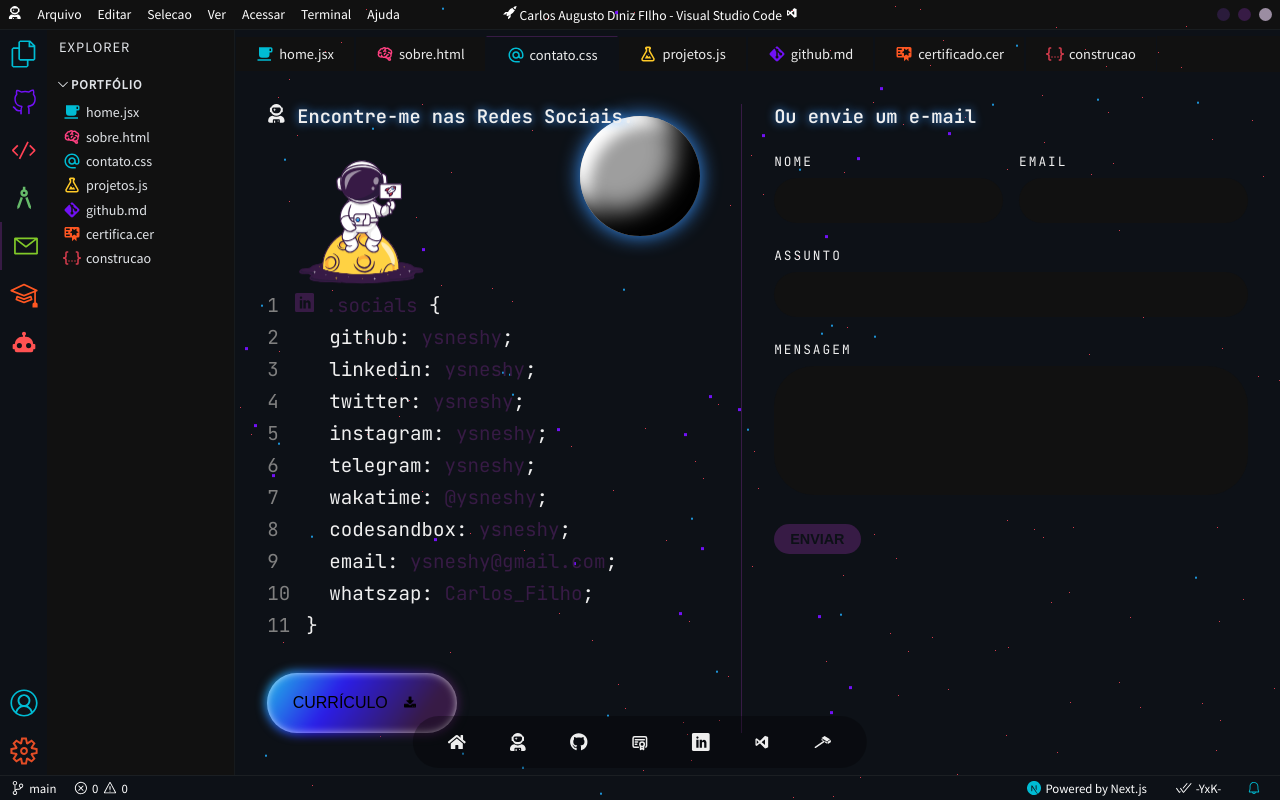
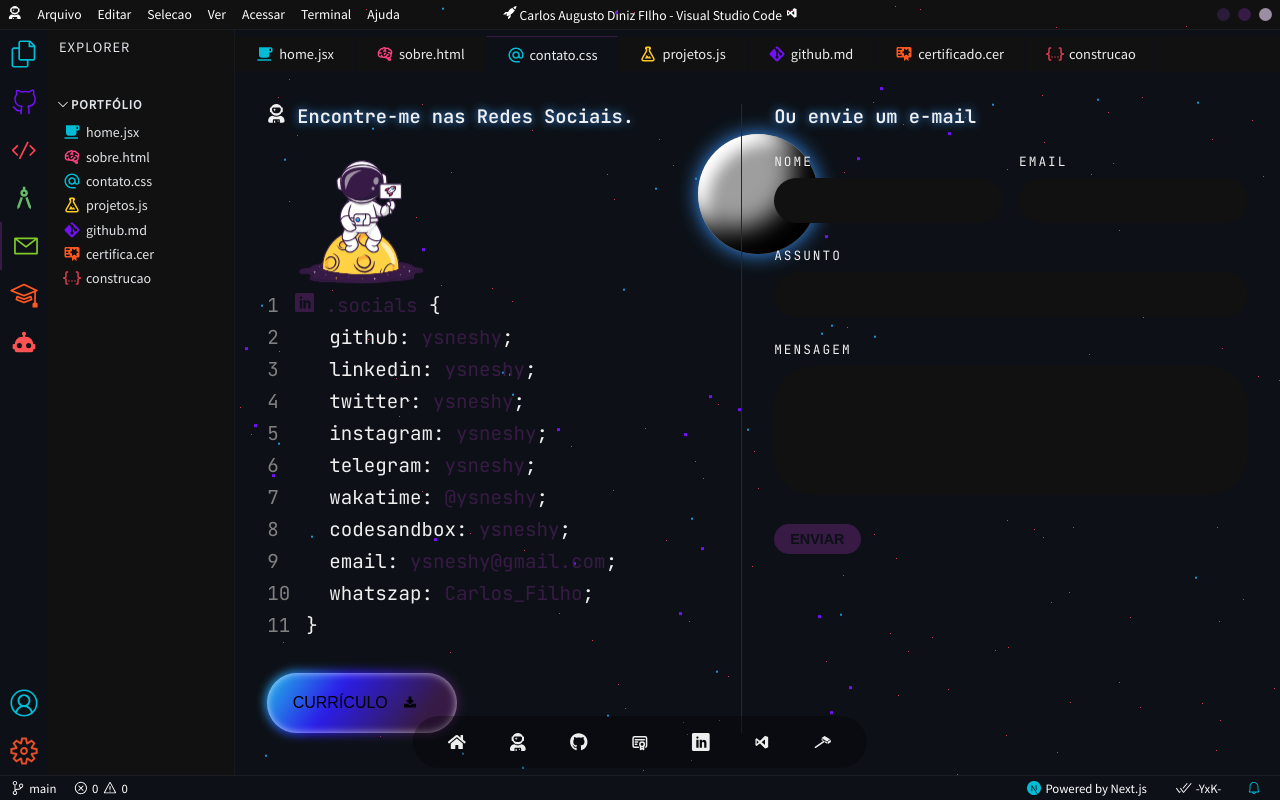
Before and after one commit to ysneshy/portfolio-carlos-filho, a Next.js app: page /contact in a window 1280 px wide. Shown: the top 800 px of the page. Built offline with nearby package versions, Linux system fonts and the light colour scheme; grey boxes are pictures that could not be loaded.

Commit message:
:bug: upgrade 994

```diff
--- a/styles/ArticleCard.module.css
+++ b/styles/ArticleCard.module.css
@@ -7,36 +7,43 @@
   text-decoration: none;
   color: white;
   transition: all 0.3s;
+  position:relative;
 }
 
 .container:hover {
   box-shadow: 5px 5px 10px rgba(0, 0, 0, 0.3);
+  position:relative;
 }
 
 .container img {
   border-radius: 5px;
+  position:relative;
 }
 
 .content {
   padding: 1rem 0;
+  position:relative;
 }
 
 .title {
   color: var(--accent-color);
   font-size: 1.2rem;
   margin-bottom: 1rem;
+  position:relative;
 }
 
 .stats {
   display: flex;
   font-size: 1;
   margin-top: auto;
+  position:relative;
 }
 
 .stat {
   display: flex;
   align-items: center;
   margin-right: 1rem;
+  position:relative;
 }
 
 .icon {
@@ -44,4 +51,5 @@
   height: 15px;
   width: 25px;
   margin-right: 0.25rem;
+  position:relative;
 }
--- a/styles/ArticlesPage.module.css
+++ b/styles/ArticlesPage.module.css
@@ -3,6 +3,7 @@
   display: grid;
   grid-template-columns: repeat(auto-fit, minmax(250px, 1fr));
   gap: 1.5rem;
+  position:relative;
 }
 
 .underline {
@@ -18,14 +19,17 @@
   background-size: 100% 0.2em;
   background-position: 0 88%;
   transition: background-size 0.25s ease-in;
+  position:relative;
 }
 
 .underline:hover {
   background-size: 100% 88%;
+  position:relative;
 }
 
 @media screen and (max-width: 900px) {
   .container {
     grid-template-columns: repeat(auto-fit, minmax(200px, 1fr));
+    position:relative;
   }
 }
--- a/styles/Explorer.module.css
+++ b/styles/Explorer.module.css
@@ -4,6 +4,7 @@
   color: rgb(225, 228, 232);
   font-family: 'Source Sans Pro', sans-serif;
   border-right: 1px solid var(--explorer-border);
+  position:relative;
 }
 
 .title {
@@ -13,6 +14,7 @@
   font-size: 0.9rem;
   letter-spacing: 1px;
   margin-bottom: 0.75rem;
+  position:relative;
 }
 
 
@@ -25,18 +27,20 @@
   align-items: center;
   cursor: pointer;
   padding: 0 0.5rem;
+  position:relative;
 }
 
 
 .checkbox {
   position: absolute;
   opacity: 0;
-  z-index: -1;
+  position:relative;
 }
 
 .files {
   padding: 0.5rem 0;
   cursor: pointer;
+  position:relative;
 }
 
 .file {
@@ -44,10 +48,12 @@
   display: flex;
   align-items: center;
   font-size: 0.875rem;
+  position:relative;
 }
 
 .file p {
   margin-left: 5px;
+  position:relative;
 }
 
 /* menu */
@@ -64,6 +70,7 @@
 
 .chevron {
   transition: transform 0.2s;
+  position:relative;
 }
 
 @media screen and (min-width: 2000px) {
--- a/styles/GithubPage.module.css
+++ b/styles/GithubPage.module.css
@@ -6,6 +6,7 @@
   align-items: center;
   height: 100px;
   margin-bottom: 1.5rem;
+  position:relative;
 }
 
 .user > div {
@@ -17,18 +18,22 @@
   border-right: 2px solid var(--accent-color);
   padding: 0 1rem;
   height: 100%;
+  position:relative;
 }
 
 .avatar {
   border-radius: 50%;
+  position:relative;
 }
 
 .user > div:last-child {
   border-right: none;
+  position:relative;
 }
 
 .username {
   margin-left: 10px;
+  position:relative;
 }
 
 .container {
@@ -36,19 +41,23 @@
   grid-template-columns: repeat(auto-fit, minmax(240px, 1fr));
   gap: 1.5rem;
   margin: 1.5rem 0;
+  position:relative;
 }
 
 .title {
   margin-bottom: 1.5rem;
+  position:relative;
 }
 
 .contributions article {
   width: 100% !important;
+  position:relative;
 }
 
 @media screen and (max-width: 900px) {
   .user h3 {
     font-size: 1rem;
+    position:relative;
   }
 }
 
@@ -58,5 +67,6 @@
   }
   .username {
     display: none;
+    position:relative;
   }
 }
--- a/styles/globals.css
+++ b/styles/globals.css
@@ -6,215 +6,274 @@
   margin: 0;
   padding: 0;
   box-sizing: border-box;
+  position:relative;
 }
 li {
   list-style: none;
+  position:relative;
 }
 
 /* Tags */
 .react {
   border: 0.1rem solid rgb(97, 218, 251);
+  position:relative;
 }
 .react:hover {
   background: rgba(97, 218, 251, 0.25);
+  position:relative;
 }
 
 .joi {
   border: 0.1rem solid rgb(21, 55, 226);
+  position:relative;
 }
 .joi:hover {
   background: rgba(28, 61, 222, 0.25);
+  position:relative;
 }
 
 
 .sinon {
   border: 0.1rem solid rgb(171, 251, 97);
+  position:relative;
 }
 .sinon:hover {
   background: rgba(141, 251, 97, 0.25);
+  position:relative;
 }
 
 
 .chai {
   border: 0.1rem solid rgb(118, 106, 71);
+  position:relative;
 }
 .chai:hover {
   background: rgba(127, 129, 90, 0.25);
+  position:relative;
 }
 
 .mocha {
   border: 0.1rem solid rgb(75, 66, 40);
+  position:relative;
 }
 .mocha:hover {
   background: rgba(94, 95, 65, 0.25);
+  position:relative;
 }
 
 .docker {
   border: 0.1rem solid rgb(50, 53, 216);
+  position:relative;
 }
 .docker:hover {
+  position:relative;
   background: rgba(16, 26, 53, 0.25);
 }
 
 .jquey {
+  position:relative;
   border: 0.1rem solid rgb(97, 218, 251);
 }
 .jquey:hover {
+  position:relative;
   background: rgba(97, 218, 251, 0.25);
 }
 
 .php {
+  position:relative;
   border: 0.1rem solid rgb(78, 165, 190);
 }
 .php:hover {
+  position:relative;
   background: rgba(72, 155, 177, 0.25);
 }
 
 .wordpress {
+  position:relative;
   border: 0.1rem solid rgb(6, 73, 92);
 }
 .wordpress:hover {
+  position:relative;
   background: rgba(4, 74, 94, 0.25);
 }
 
 .css {
+  position:relative;
   border: 0.1rem solid rgb(231, 82, 23);
 }
 .css:hover {
+  position:relative;
   background: rgba(173, 90, 11, 0.25);
 }
 
 .html {
+  position:relative;
   border: 0.1rem solid rgb(10, 156, 196);
 }
 .html:hover {
+  position:relative;
   background: rgba(3, 132, 167, 0.25);
 }
 
-
 .javascript {
+  position:relative;
   border: 0.1rem solid rgb(251, 230, 97);
 }
 .javascript:hover {
+  position:relative;
   background: rgba(251, 223, 97, 0.25);
 }
 
 
 .rtl {
+  position:relative;
   border: 0.1rem solid rgb(251, 120, 97);
 }
 .rtl:hover {
+  position:relative;
   background: rgba(251, 107, 97, 0.25);
 }
 
 .jest {
+  position:relative;
   border: 0.1rem solid rgb(251, 97, 97);
 }
 .jest:hover {
+  position:relative;
   background: rgba(251, 107, 97, 0.25);
 }
 
 .axios {
+  position:relative;
   border: 0.1rem solid rgb(251, 236, 97);
 }
 .axios:hover {
+  position:relative;
   background: rgba(228, 251, 97, 0.25);
 }
 
 .styled-components {
+  position:relative;
   border: 0.1rem solid rgb(120, 97, 251);
 }
 .styled-components:hover {
+  position:relative;
   background: rgba(112, 97, 251, 0.25);
 }
 
 .jwt {
+  position:relative;
   border: 0.1rem solid rgb(143, 97, 251);
 }
 .jwt:hover {
+  position:relative;
   background: rgba(135, 97, 251, 0.25);
 }
 
 .express {
+  position:relative;
   border: 0.1rem solid rgb(251, 215, 97);
 }
 .express:hover {
+  position:relative;
   background: rgba(251, 246, 97, 0.25);
 }
 
 .sequelize {
+  position:relative;
   border: 0.1rem solid rgb(230, 97, 251);
 }
 .sequelize:hover {
+  position:relative;
   background: rgba(230, 97, 251, 0.25);
 }
 
 .node {
+  position:relative;
   border: 0.1rem solid rgb(131, 205, 41);
 }
 .node:hover {
+  position:relative;
   background: rgba(131, 205, 41, 0.25);
 }
 
 .mongodb {
+  position:relative;
   border: 0.1rem solid rgb(67, 153, 52);
 }
 .mongodb:hover {
+  position:relative;
   background: rgba(67, 153, 52, 0.25);
 }
 
 .redux {
+  position:relative;
   border: 0.1rem solid rgb(118, 74, 188);
 }
 .redux:hover {
+  position:relative;
   background: rgba(118, 74, 188, 0.25);
 }
 
 .mysql {
+  position:relative;
   border: 0.1rem solid rgb(82, 143, 240);
 }
 .mysql:hover {
+  position:relative;
   background: rgba(82, 143, 240, 0.25);
 }
 
 .context-api {
+  position:relative;
   border: 0.1rem solid rgb(25, 118, 210);
 }
 .context-api:hover {
+  position:relative;
   background: rgba(25, 118, 210, 0.25);
 }
 
 .hooks {
+  position:relative;
   border: 0.1rem solid rgb(0, 209, 178);
 }
 .hooks:hover {
+  position:relative;
   background: rgb(0, 209, 178, 0.25);
 }
 
 .next {
+  position:relative;
   border: 2px solid rgb(229, 234, 239);
 }
 .next:hover {
+  position:relative;
   background: rgba(210, 213, 216, 0.25);
 }
 
 .typescript {
+  position:relative;
   border: 2px solid rgb(6, 182, 212);
 }
 .typescript:hover {
+  position:relative;
   background: rgba(6, 182, 212, 0.25);
 }
 
 .sass{
+  position:relative;
   border: 2px solid rgb(255, 65, 84);
 }
 .sass:hover {
+  position:relative;
   background: rgba(255, 65, 84, 0.25);
 }
 
 .prismic-cms {
+  position:relative;
   border: 2px solid rgb(182, 50, 21);
 }
 .prismic-cms:hover {
+  position:relative;
   background: rgba(182, 50, 21, 0.25);
 }
```
Also changed, not shown: styles/CertificadoPage.module.css (+6 -2 lines).
